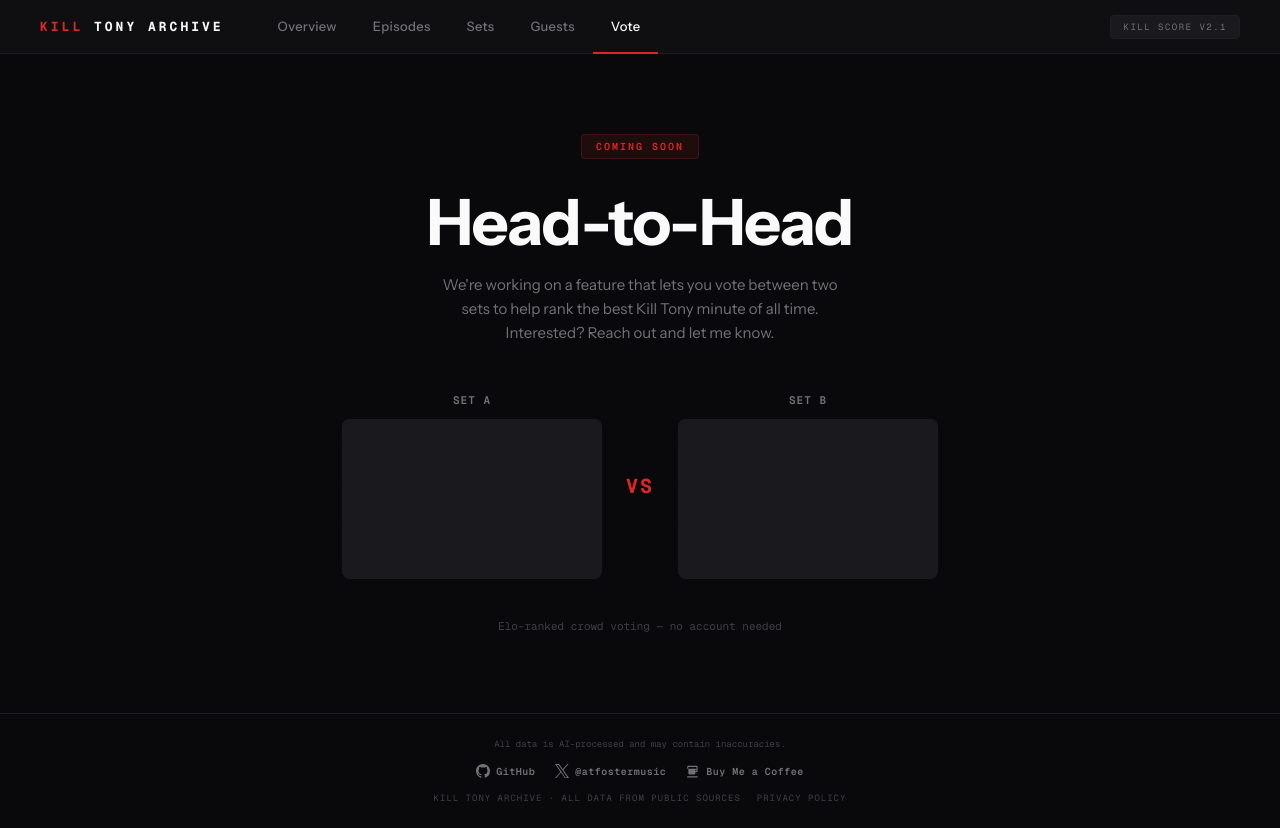
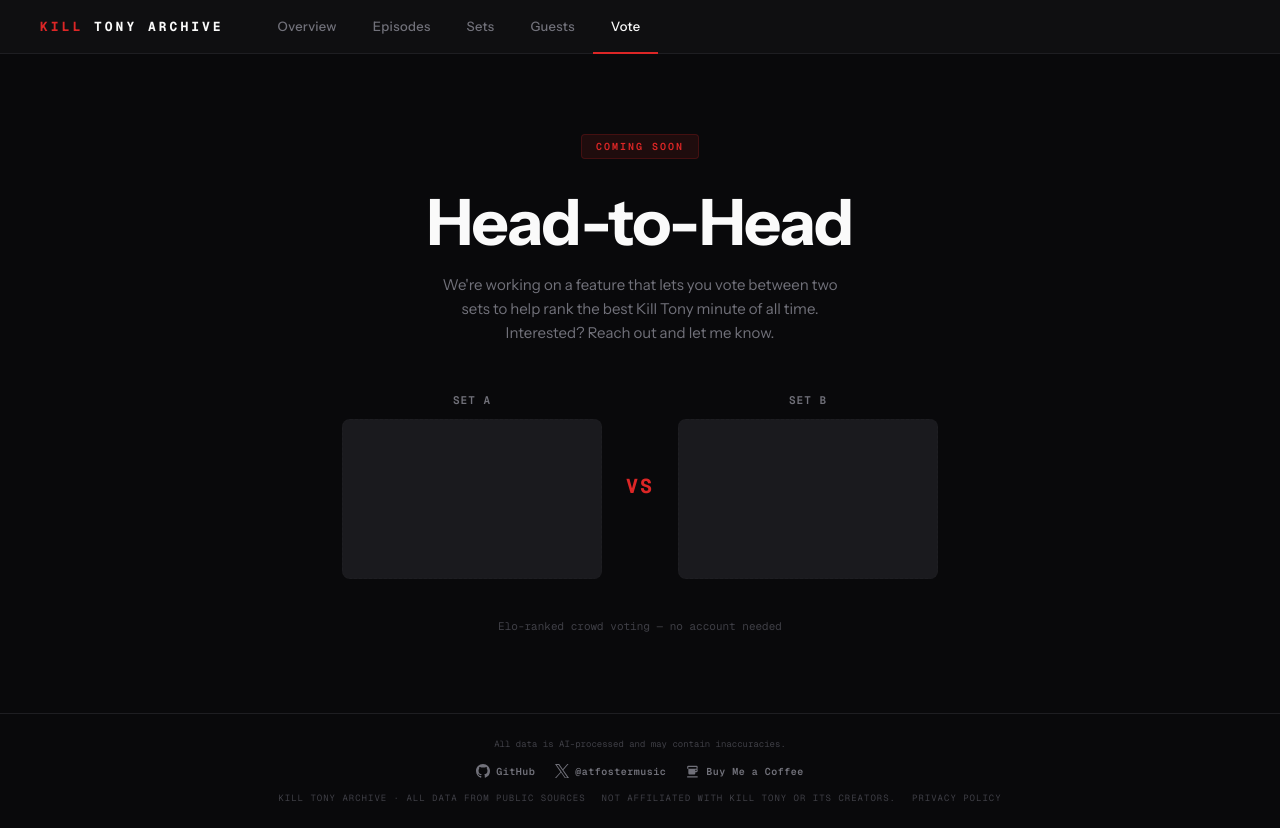
Before and after one commit to ianjamesburke/kill-tony-archive, a SvelteKit app in the folder frontend/: page /vote in a window 1280 px wide. Built offline with nearby package versions, Linux system fonts and the light colour scheme.

Commit message:
feat: remove kill score badge, add non-affiliation disclaimer

```diff
--- a/frontend/src/routes/+layout.svelte
+++ b/frontend/src/routes/+layout.svelte
@@ -52,9 +52,7 @@
 			<a href="/vote" class="nt" class:active={isActive('/vote')}>Vote</a>
 		</div>
 	</div>
-	<div class="nav-right">
-		<div class="nav-tag">Kill Score v2.1</div>
-	</div>
+	<div class="nav-right"></div>
 </nav>
 
 <!-- PAGE CONTENT -->
@@ -81,6 +79,7 @@
 	</div>
 	<div class="footer-bottom">
 		<div class="footer-left">Kill Tony Archive &middot; All data from public sources</div>
+		<div class="footer-disclaimer-bottom">Not affiliated with Kill Tony or its creators.</div>
 		<a href="/privacy" class="footer-privacy">Privacy Policy</a>
 	</div>
 </footer>
@@ -245,6 +244,14 @@
 		text-transform: uppercase;
 	}
 
+	.footer-disclaimer-bottom {
+		font-family: var(--mono);
+		font-size: 9px;
+		color: var(--dim);
+		letter-spacing: 1px;
+		text-transform: uppercase;
+	}
+
 	.footer-privacy {
 		font-family: var(--mono);
 		font-size: 9px;
```
